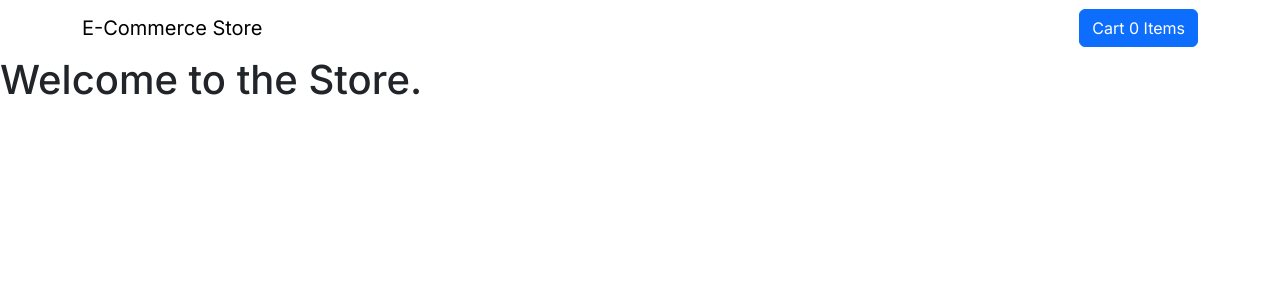
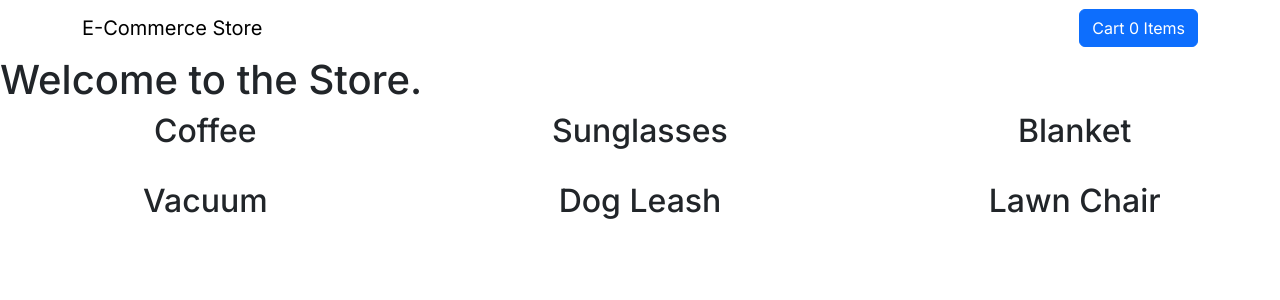
Before and after one commit to BenJohnsonFullStack/learn-stripe, a Next.js app: page / in a window 1280 px wide. Shown: the top 300 px of the page. Built offline with nearby package versions, Linux system fonts and the light colour scheme.

Commit message:
products list and mapped to store

```diff
--- a/app/page.jsx
+++ b/app/page.jsx
@@ -1,9 +1,17 @@
-import "bootstrap/dist/css/bootstrap.min.css";
+import { Row, Col } from "react-bootstrap";
+import { products } from "@/constants";
 
 export default function Home() {
   return (
     <>
       <h1>Welcome to the Store.</h1>
+      <Row xs={1} md={3} className="g-4">
+        {products.map((product) => (
+          <Col align="center" key={product.id}>
+            <h2>{product.title}</h2>
+          </Col>
+        ))}
+      </Row>
     </>
   );
 }
--- /dev/null
+++ b/constants/index.js
@@ -0,0 +1,45 @@
+const products = [
+  {
+    id: 1,
+    title: "Coffee",
+    price: 4.99,
+  },
+  {
+    id: 2,
+    title: "Sunglasses",
+    price: 10.99,
+  },
+  {
+    id: 3,
+    title: "Blanket",
+    price: 6.99,
+  },
+  {
+    id: 4,
+    title: "Vacuum",
+    price: 37.99,
+  },
+  {
+    id: 5,
+    title: "Dog Leash",
+    price: 14.99,
+  },
+  {
+    id: 6,
+    title: "Lawn Chair",
+    price: 36.99,
+  },
+];
+
+const getProductData = (id) => {
+  const productData = products.find((product) => product.id === id);
+
+  if (!productData) {
+    alert("A product with that Product ID could not be found.");
+    return;
+  }
+
+  return productData;
+};
+
+export { products, getProductData };
```
Also changed, not shown: app/success/page.jsx (+10 -0 lines).
